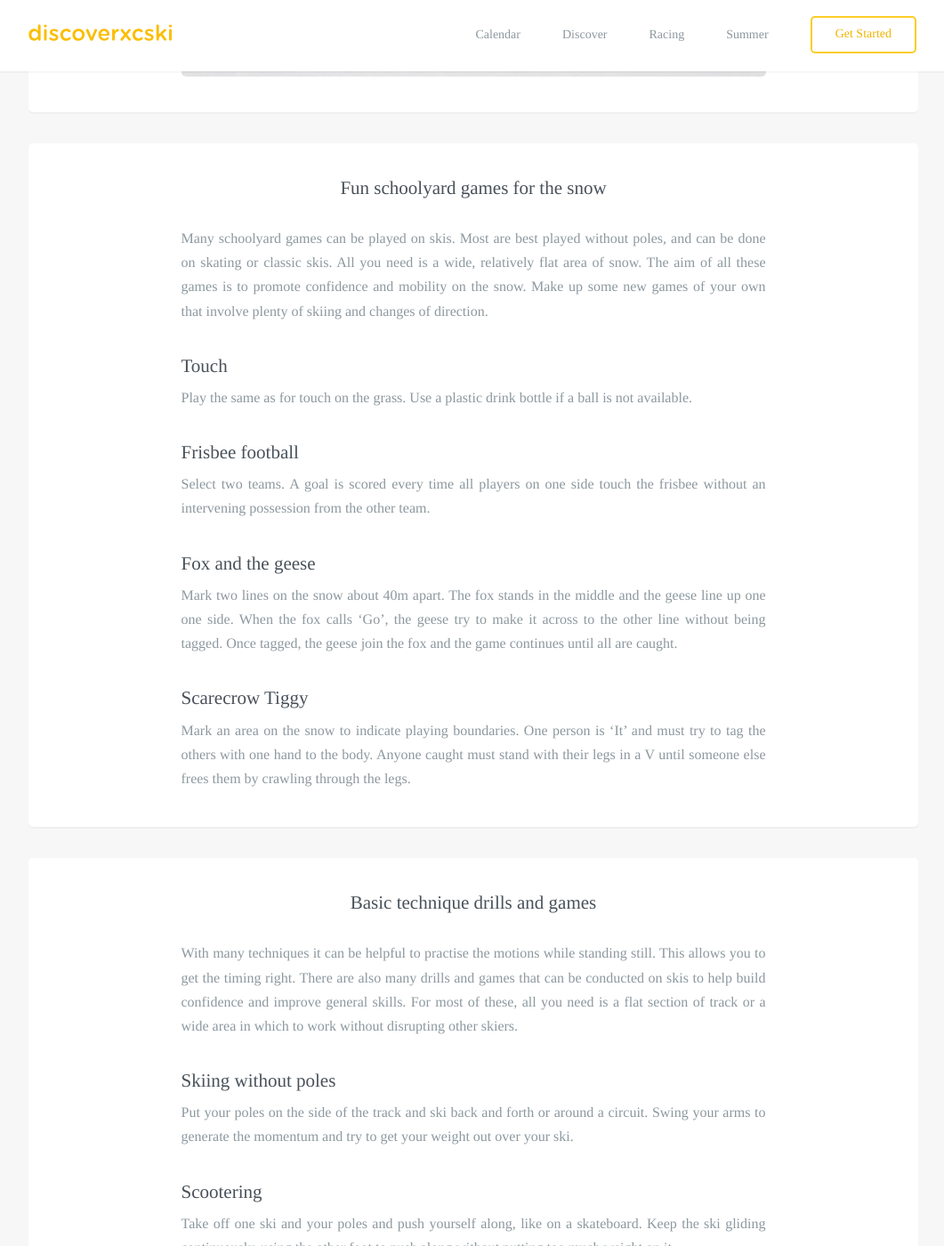
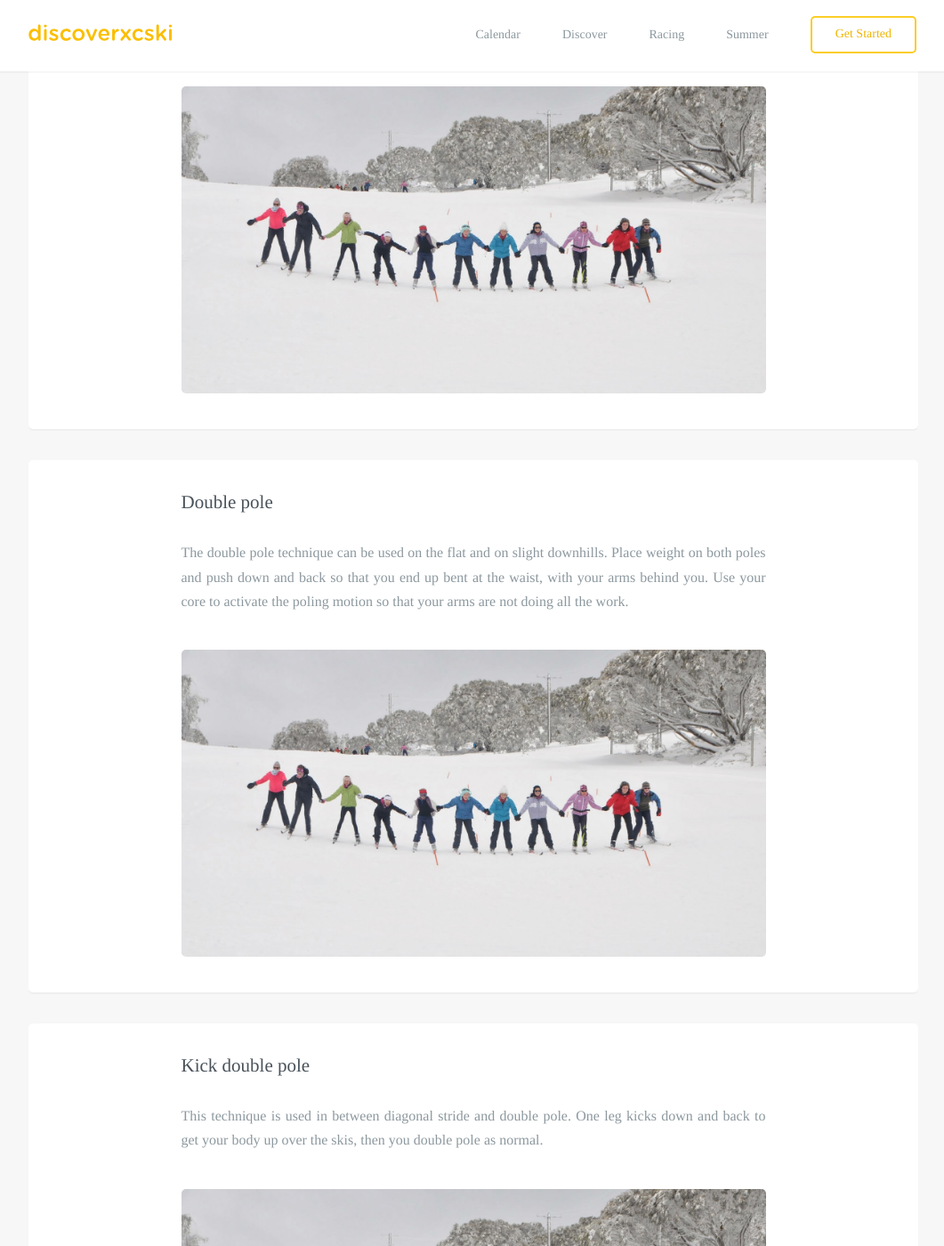
Before and after one commit to robcatto/robcatto.github.io, a Jekyll site: the page built from discoverxc/classic/index.html, in a window 1280 px wide and 1400 px high, scrolled down 750 px. Shown: the whole window at 89% size, without its empty margins (108-1169 px from the left). Built offline with Jekyll 4.4.1, drawn with Linux system fonts in a browser that asks for light colours; some web fonts are replaced; Markdown is read by kramdown in place of the engine named in the settings; some of the changed text lies outside the part shown.

Commit message:
Update index.html

```diff
--- a/discoverxc/classic/index.html
+++ b/discoverxc/classic/index.html
@@ -32,8 +32,14 @@ layout: default
       <div class="content">
         <div id="content1">
         <section class="mobile_section" style="padding-bottom: 40px;">
-                <h3 class="heading__aligned--page" style="text-align: center;">Want to have fun in the snow?</h3>
-                <p class="left__aligned--p">Ski play is a great way of improving your skills on skis. Once you have got the basics you can play games, practise jumps, and do some basic easy drills. All will improve your balance and agility on skis.
+                <h3 class="heading__aligned--page" style="text-align: center;">The traditional technique</h3>
+                <p class="left__aligned--p">Traditional classic skiing is a forward stride and glide motion similar to walking or running, where each ski is pushed forward alternatively whilst leaving the other ski stationary.  Poles are also used to provide extra forward momentum and for balance.  Classic skiing can be done on groomed trails or off piste.  There are number of different techniques that make up a classic technique. Ski play is a great way of improving your skills on skis. Once you have got the basics you can play games, practise jumps, and do some basic easy drills. All will improve your balance and agility on skis.
+                </p>
+                </section>
+
+        <section class="mobile_section" style="padding-bottom: 40px;">
+                <h3 class="heading__aligned--page" style="text-align: left;">Diagonal stride </h3>
+                <p class="left__aligned--p">The most basic technique used for getting around.  It is like walking or running, except that you glide in between each stride and have poles to help you extend that glide.  It is a very natural technique, and often, in the beginning stages, the less you think about it the better.  Diagonal stride is used on the flat when going slowly and for climbing hills.
                 </p>
                 <div class="one">
                 <div class="onelarge centered" style="
@@ -42,57 +48,75 @@ layout: default
                 "></div>
                 </section>
 
-
-                <section class="mobile_section" style="padding-bottom: 40px">
-                    <h3 class="heading__aligned--page" style="text-align: center; padding-top: 38px;">Fun schoolyard games for the snow</h3>
-                    <p class="left__aligned--p">Many schoolyard games can be played on skis.  Most are best played without poles, and can be done on skating or classic skis.  All you need is a wide, relatively flat area of snow.  The aim of all these games is to promote confidence and mobility on the snow. Make up some new games of your own that involve plenty of skiing and changes of direction.
-                        <h3 class="heading__aligned--page">Touch</h3>
-                        <p class="left__aligned--p left__sub--para">Play the same as for touch on the grass. Use a plastic drink bottle if a ball is not available.
-                        <h3 class="heading__aligned--page">Frisbee football</h3>
-                        <p class="left__aligned--p left__sub--para">Select two teams. A goal is scored every time all players on one side touch the frisbee without an intervening possession from the other team.
-                        <h3 class="heading__aligned--page">Fox and the geese</h3>
-                        <p class="left__aligned--p left__sub--para">Mark two lines on the snow about 40m apart. The fox stands in the middle and the geese line up one one side. When the fox calls ‘Go’, the geese try to make it across to the other line without being tagged. Once tagged, the geese join the fox and the game continues until all are caught.
-                        <h3 class="heading__aligned--page">Scarecrow Tiggy</h3>
-                        <p class="left__aligned--p left__sub--para">Mark an area on the snow to indicate playing boundaries. One person is ‘It’ and must try to tag the others with one hand to the body.  Anyone caught must stand with their legs in a V until someone else frees them by crawling through the legs.
-                    </p>
+        <section class="mobile_section" style="padding-bottom: 40px;">
+                <h3 class="heading__aligned--page" style="text-align: left;">Double pole</h3>
+                <p class="left__aligned--p">The double pole technique can be used on the flat and on slight downhills.  Place weight on both poles and push down and back so that you end up bent at the waist, with your arms behind you.  Use your core to activate the poling motion so that your arms are not doing all the work.
+                </p>
+                <div class="one">
+                <div class="onelarge centered" style="
+                background-image: url(http://www.discoverxcski.com/images/fast-&-female-ceila.jpg);
+                background-size: cover;
+                "></div>
                 </section>
 
+        <section class="mobile_section" style="padding-bottom: 40px;">
+                <h3 class="heading__aligned--page" style="text-align: left;">Kick double pole</h3>
+                <p class="left__aligned--p">This technique is used in between diagonal stride and double pole.  One leg kicks down and back to get your body up over the skis, then you double pole as normal.
+                </p>
+                <div class="one">
+                <div class="onelarge centered" style="
+                background-image: url(http://www.discoverxcski.com/images/fast-&-female-ceila.jpg);
+                background-size: cover;
+                "></div>
+                </section>
 
+        <section class="mobile_section" style="padding-bottom: 40px;">
+                <h3 class="heading__aligned--page" style="text-align: left;">Herringbone</h3>
+                <p class="left__aligned--p">A technique that is used to ascend hills as they become steeper.  The rhythm is like a diagonal stride, except that you form a big V with your skis to stop them from sliding backwards and you don’t slide forward.  If you glide while your skis are out at an angle, then you are skating. Which is fine, unless you are in a classic race.
+                </p>
+                <div class="one">
+                <div class="onelarge centered" style="
+                background-image: url(http://www.discoverxcski.com/images/fast-&-female-ceila.jpg);
+                background-size: cover;
+                "></div>
+                </section>
 
-                 <section class="mobile_section" style="padding-bottom: 40px;">
-                <h3 class="heading__aligned--page" style="text-align: center; padding-top: 38px;">Basic technique drills and games</h3>
-                <p class="left__aligned--p">
-                    With many techniques it can be helpful to practise the motions while standing still.  This allows you to get the timing right. There are also many drills and games that can be conducted on skis to help build confidence and improve general skills. For most of these, all you need is a flat section of track or a wide area in which to work without disrupting other skiers.
-                        <h3 class="heading__aligned--page">Skiing without poles</h3>
-                        <p class="left__aligned--p left__sub--para">Put your poles on the side of the track and ski back and forth or around a circuit. Swing your arms to generate the momentum and try to get your weight out over your ski.
-                        <h3 class="heading__aligned--page">Scootering</h3>
-                        <p class="left__aligned--p left__sub--para">Take off one ski and your poles and push yourself along, like on a skateboard. Keep the ski gliding continuously, using the other foot to push along without putting too much weight on it.
-                        <h3 class="heading__aligned--page">Skiing in unison</h3>
-                        <p class="left__aligned--p left__sub--para">Form pairs. Take it in turns to copy the skier in front. Ski as close to your partner as possible and stay in time.
-                        <h3 class="heading__aligned--page">Figure of eights</h3>
-                        <p class="left__aligned--p left__sub--para">One a wide, flat area of snow, mark out a figure of eight and skate around it. Use quick steps and keep the momentum going. For a variation, try this activity on a slight slope.
-                        <h3 class="heading__aligned--page">Cornering</h3>
-                        <p class="left__aligned--p left__sub--para">Find some downhill corners on the track and practice skiing around them. Try to keep your centre of gravity low and take small steps.
-                        <h3 class="heading__aligned--page">Balancing on one leg</h3>
-                        <p class="left__aligned--p left__sub--para">Double pole or skate to build momentum on a long gentle slope. Lift one ski off the snow and hold it for as long as you can. As a variation, try hopping up and down on one leg while gliding.
-                        <h3 class="heading__aligned--page">Maximum glide</h3>
-                        <p class="left__aligned--p left__sub--para">Take off your poles and place them about 40m apart. Count the number of glides it takes to get from one pole to the other, and then attempt to reduce this number in subsequent tries.
-                        <h3 class="heading__aligned--page">Skiing train</h3>
-                        <p class="left__aligned--p left__sub--para">On a wide slope, hold hands in lines of four or five. Try to link turns down the slope in unison without letting go. Take it in turns to be the end person. Increase speed on subsequent attempts.
+        <section class="mobile_section" style="padding-bottom: 40px;">
+                <h3 class="heading__aligned--page" style="text-align: center;">And how do I go downhill on XC skis?</h3>
+                </section>
+
+            <section class="mobile_section" style="padding-bottom: 40px;">
+                <h3 class="heading__aligned--page" style="text-align: left;">Snow plough </h3>
+                <p class="left__aligned--p">The most basic of all downhill techniques.  Bend the knees and push out your heels so that your skis form an upside down V.  The snow plough can be used to turn, slow down or stop. How fast you slow down depends on how much weight you put on the inside edge of the ski.
                 </p>
-                <div class="row">
+                <div class="one">
+                <div class="onelarge centered" style="
+                background-image: url(http://www.discoverxcski.com/images/fast-&-female-ceila.jpg);
+                background-size: cover;
+                "></div>
+                </section>
 
-                  </section>
+            <section class="mobile_section" style="padding-bottom: 40px;">
+                <h3 class="heading__aligned--page" style="text-align: left;">Tucking </h3>
+                <p class="left__aligned--p">Tucking is the most aerodynamic position for going downhill in a straight line. To take up the basic tuck position, simply stand up and rest your elbows on your knees. Make sure you hold your hands out in front of your chest so that they break the wind and your poles point horizontally backwards.
+                </p>
+                <div class="one">
+                <div class="onelarge centered" style="
+                background-image: url(http://www.discoverxcski.com/images/fast-&-female-ceila.jpg);
+                background-size: cover;
+                "></div>
+                </section>
 
-                   <section class="mobile_section" style="border-bottom: none; padding-bottom: 40px;">
-                <h3 class="heading__aligned--page" style="text-align: center; padding-top: 38px;">Jumps, bumps and terrain</h3>
-                <p class="left__aligned--p">
-                        Jumps and Bumps can great fun and fantastic for improving your agility and confidence on tight corners and rough terrain.  You can really push yourself.  So much so that there are actually competitions that combine this called SprintX.
-                        <h3 class="heading__aligned--page">Slalom</h3>
-                        <p class="left__aligned--p left__sub--para">This is a form of downhill racing that you may have seen on TV or tried on alpine skis. Find a slope that suits your ability and mark a course with cones or poles. Attempt your course using different types of turns and race against the clock.
-                        <h3 class="heading__aligned--page">Obstacle Course</h3>
-                        <p class="left__aligned--p left__sub--para">Using a combination of slalom gates, bumps, and jumps, set up a track that challenges many of the skills you have just learned. Pick teams of equal ability and have relay races through the course.
+            <section class="mobile_section" style="padding-bottom: 40px;">
+                <h3 class="heading__aligned--page" style="text-align: left;">Other types of downhill turns</h3>
+                <p class="left__aligned--p">All the turns that you can do on alpine skis can be done on cross country skis, from step turns to stem christies to parallel turns, and also telemarking, which is a special cross country turn. As your become more confident on downhills, ask your instructor or friends about other types of turns.
                 </p>
+                <div class="one">
+                <div class="onelarge centered" style="
+                background-image: url(http://www.discoverxcski.com/images/fast-&-female-ceila.jpg);
+                background-size: cover;
+                "></div>
+                </section>
 
                     <div class="row">
 
```
